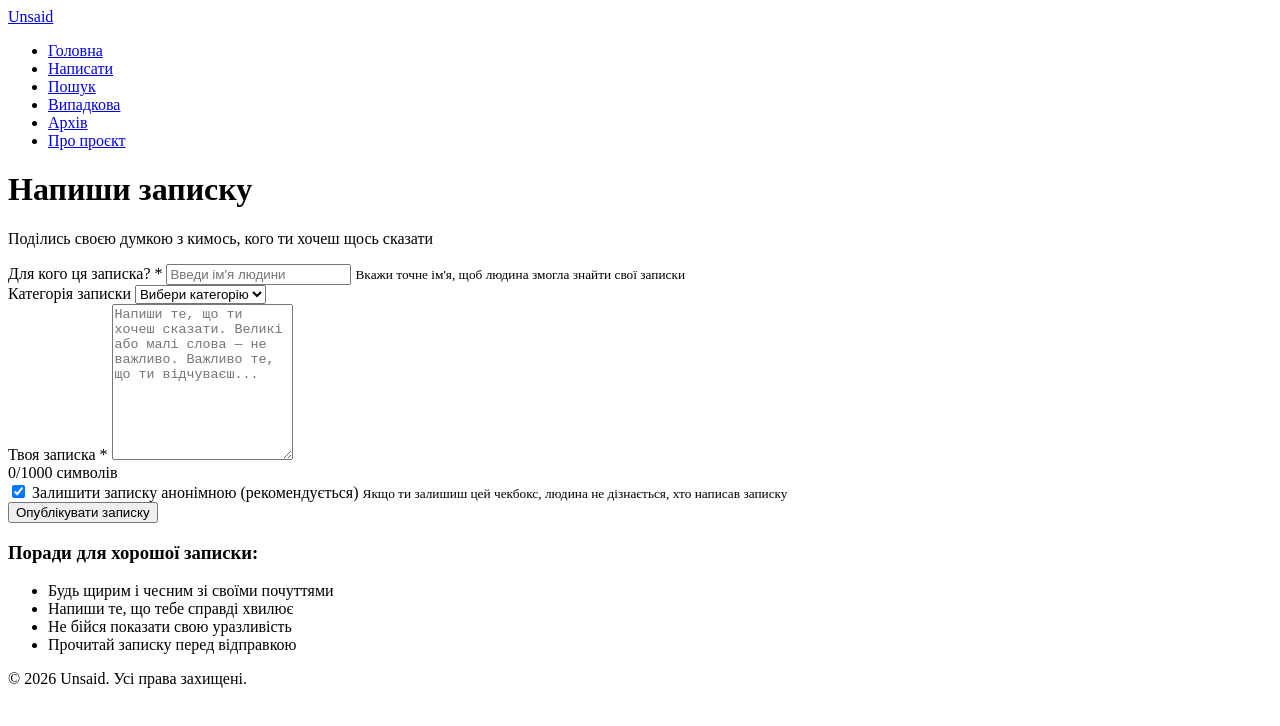
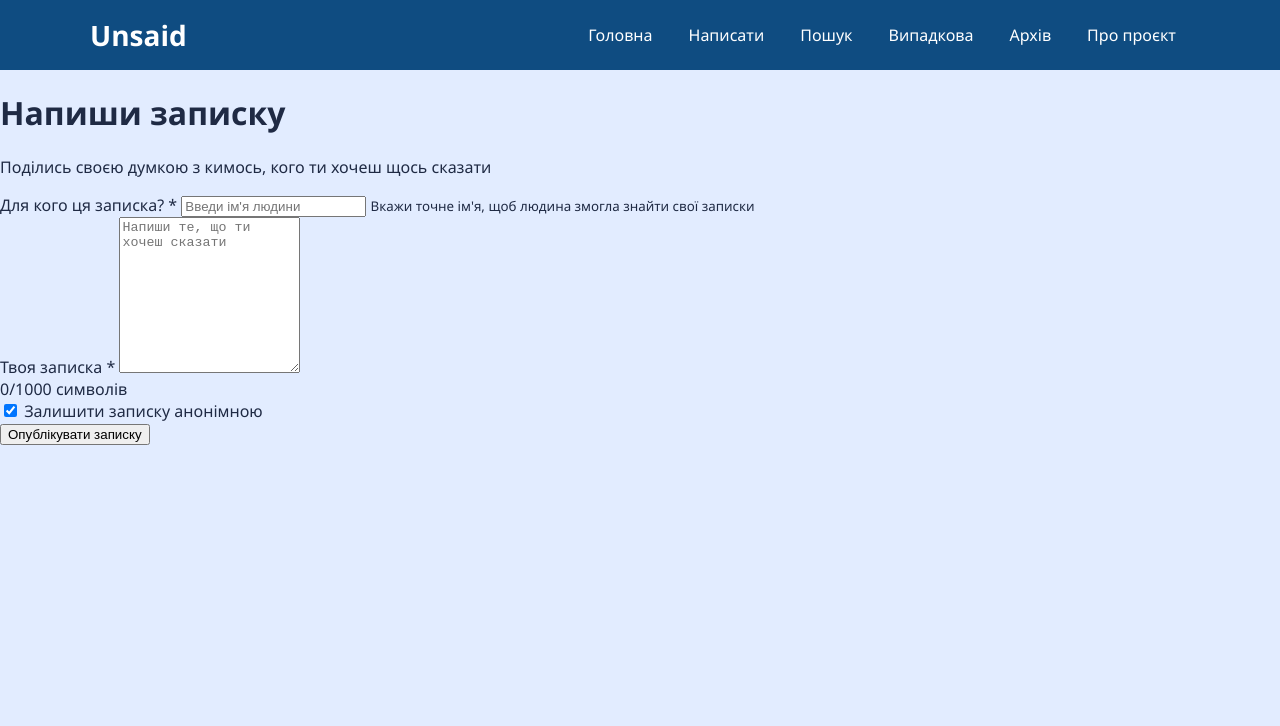
Before and after one commit to MaxManilko/Unsaid, a website: page create-note.html in a window 1280 px wide. Drawn offline with Linux system fonts and the light colour scheme; files that its build step writes are made by us from their sources; files whose address does not match are found by name.

Commit message:
repo updt

```diff
--- a/create-note.html
+++ b/create-note.html
@@ -1,10 +1,11 @@
+
 <!DOCTYPE html>
 <html lang="uk">
 <head>
     <meta charset="UTF-8">
     <meta name="viewport" content="width=device-width, initial-scale=1.0">
     <title>Написати записку - Unsaid</title>
-    <link rel="stylesheet" href="styles.css">
+    <link rel="stylesheet" href="styles/styles.css">
 </head>
 <body>
     <!-- Навігація -->
@@ -41,25 +42,12 @@
                     <small>Вкажи точне ім'я, щоб людина змогла знайти свої записки</small>
                 </div>
 
-                <div class="form-group">
-                    <label for="category">Категорія записки</label>
-                    <select id="category" required>
-                        <option value="">Вибери категорію</option>
-                        <option value="love">Любов</option>
-                        <option value="friendship">Дружба</option>
-                        <option value="work">Робота</option>
-                        <option value="support">Підтримка</option>
-                        <option value="gratitude">Подяка</option>
-                        <option value="motivation">Мотивація</option>
-                        <option value="other">Інше</option>
-                    </select>
-                </div>
 
                 <div class="form-group">
                     <label for="noteText">Твоя записка *</label>
                     <textarea
                         id="noteText"
-                        placeholder="Напиши те, що ти хочеш сказати. Великі або малі слова — не важливо. Важливо те, що ти відчуваєш..."
+                        placeholder="Напиши те, що ти хочеш сказати"
                         rows="10"
                         maxlength="1000"
                         required
@@ -70,30 +58,17 @@
                 <div class="form-group form-group-checkbox">
                     <label>
                         <input type="checkbox" id="anonymous" checked>
-                        Залишити записку анонімною (рекомендується)
+                        Залишити записку анонімною
                     </label>
-                    <small>Якщо ти залишиш цей чекбокс, людина не дізнається, хто написав записку</small>
                 </div>
 
                 <button type="submit" class="btn-primary btn-large">Опублікувати записку</button>
             </form>
 
-            <section class="tips">
-                <h3>Поради для хорошої записки:</h3>
-                <ul>
-                    <li>Будь щирим і чесним зі своїми почуттями</li>
-                    <li>Напиши те, що тебе справді хвилює</li>
-                    <li>Не бійся показати свою уразливість</li>
-                    <li>Прочитай записку перед відправкою</li>
-                </ul>
-            </section>
         </div>
     </main>
 
-    <!-- Футер -->
-    <footer class="footer">
-        <p>&copy; 2026 Unsaid. Усі права захищені.</p>
-    </footer>
+
 
     <script src="script.js"></script>
 </body>
--- a/styles/styles.css
+++ b/styles/styles.css
@@ -0,0 +1,68 @@
+body {
+    margin: 0;
+    font-family: "Segoe UI", Tahoma, sans-serif;
+    background-color: #e2ecff;
+    color: #1f2a44;
+}
+
+.navbar {
+    background-color: #0f4c81;
+    padding: 14px 24px;
+}
+
+.nav-container {
+    max-width: 1100px;
+    margin: 0 auto;
+    display: flex;
+    align-items: center;
+    justify-content: space-between;
+    gap: 20px;
+}
+
+.logo {
+    color: #ffffff;
+    text-decoration: none;
+    font-size: 28px;
+    font-weight: 700;
+}
+
+.nav-menu {
+    list-style: none;
+    margin: 0;
+    padding: 0;
+    display: flex;
+    gap: 8px;
+}
+
+.nav-menu li a {
+    display: block;
+    text-decoration: none;
+    color: #ffffff;
+    padding: 10px 14px;
+    border-radius: 8px;
+    transition: background-color 0.25s ease;
+}
+
+.nav-menu li a:hover {
+    background-color: #0e538c;
+}
+
+.nav-menu li a:active {
+    background-color: #0a3558;
+}
+
+.note-form-section,
+.list-section,
+.table-section,
+.media-section,
+.notes-display-section {
+    max-width: 1100px;
+    margin: 18px auto;
+    padding: 18px;
+    background-color: #ffffff;
+    border-radius: 10px;
+}
+
+.activity-list {
+    list-style-type: none;
+}
```
Also changed, not shown: about.html (+5 -3 lines), archives.html (+2 -22 lines), index.html (+4 -2 lines), random-note.html (+4 -9 lines), search.html (+2 -8 lines), package.json (line endings or trailing spaces), scripts/script.js (line endings or trailing spaces).
